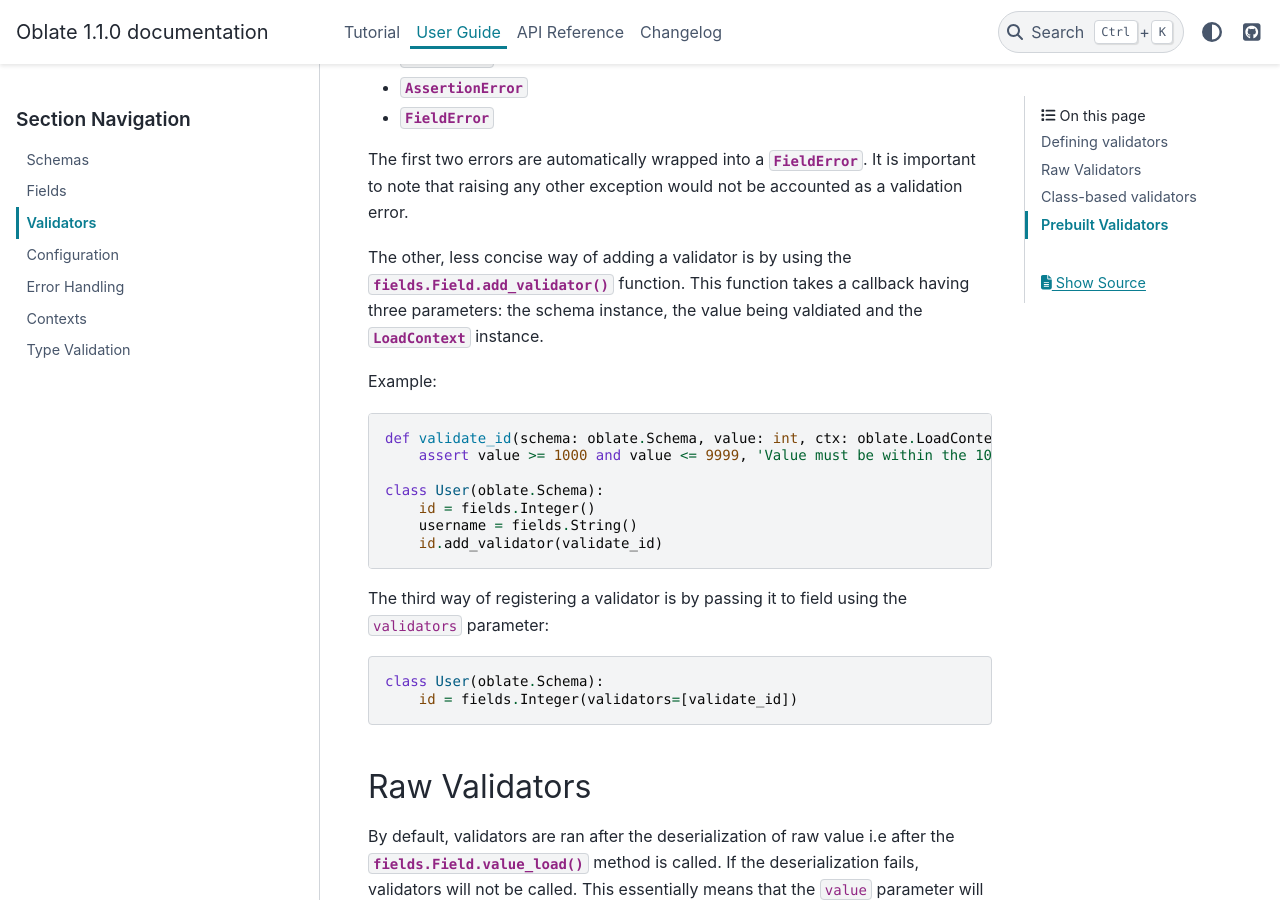
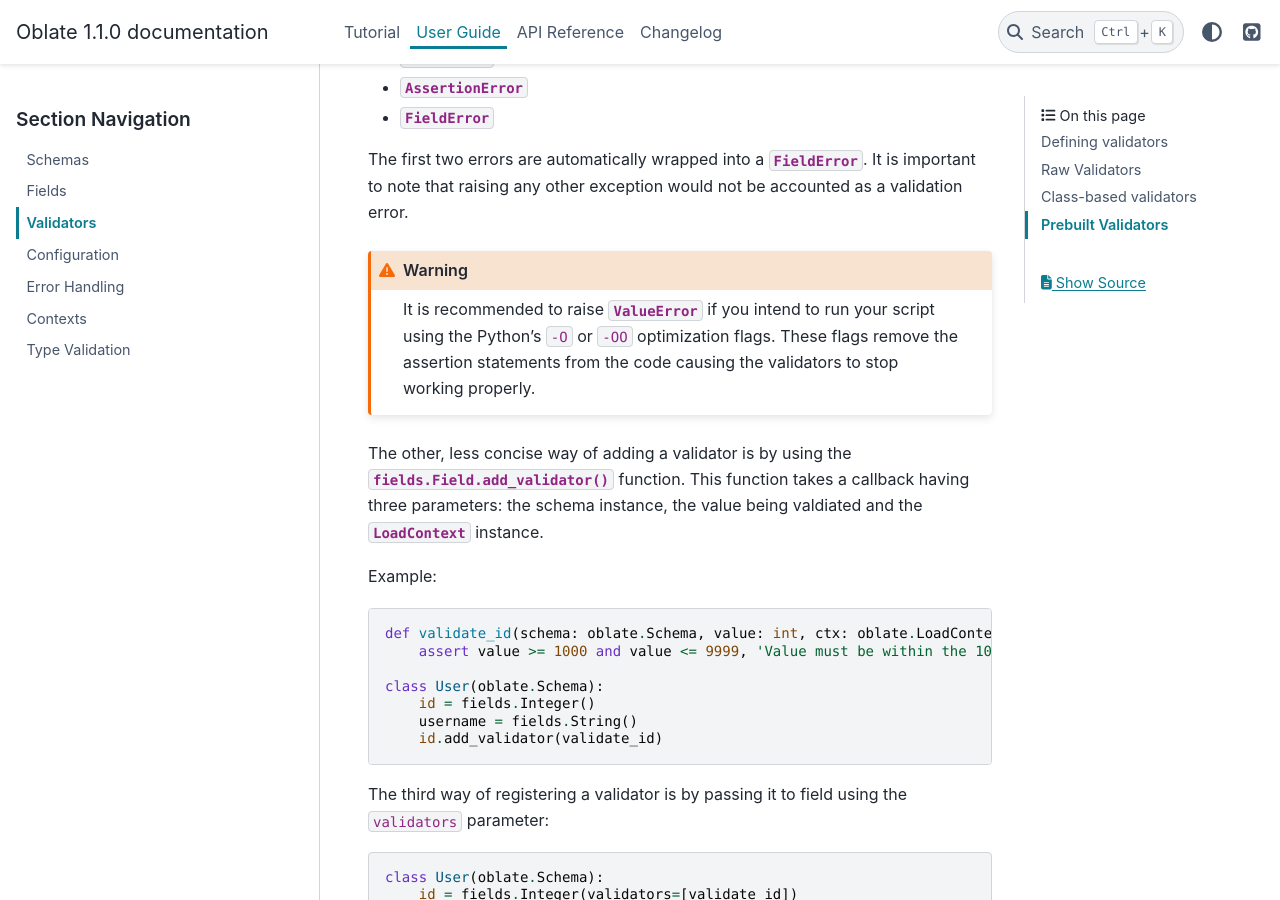
Before and after one commit to izxxr/oblate, a Sphinx documentation site: the page built from docs/source/guide/validators.rst, in a window 1280 px wide and 900 px high, scrolled down 729 px. Built offline with Sphinx 7.4.7 and the PyData theme 0.15.4, drawn with Linux system fonts in a browser that asks for light colours.

Commit message:
Replace user-side assertion statements with ValueError
also added warnings for using assertion statements with optimization flags

```diff
--- a/docs/source/guide/errors.rst
+++ b/docs/source/guide/errors.rst
@@ -66,6 +66,12 @@ Example::
     @validate.field('id')
     def validate_id(self, value, ctx):
         assert not value > 100, 'Invalid ID, must be less than 100'
+
+.. warning::
+
+    It is recommended to raise :exc:`ValueError` if you intend to run your script using
+    the Python's ``-O`` or ``-OO`` optimization flags. These flags remove the assertion
+    statements from the code causing the validators to stop working properly.
 
 .. _guide-errors-error-formatting:
 
--- a/docs/source/guide/validators.rst
+++ b/docs/source/guide/validators.rst
@@ -36,6 +36,12 @@ the following errors:
 
 The first two errors are automatically wrapped into a :class:`FieldError`. It is important to note
 that raising any other exception would not be accounted as a validation error.
+
+.. warning::
+
+    It is recommended to raise :exc:`ValueError` if you intend to run your script using
+    the Python's ``-O`` or ``-OO`` optimization flags. These flags remove the assertion
+    statements from the code causing the validators to stop working properly.
 
 The other, less concise way of adding a validator is by using the :meth:`fields.Field.add_validator`
 function. This function takes a callback having three parameters: the schema instance, the value
```
Also changed, not shown: 2 other files.
